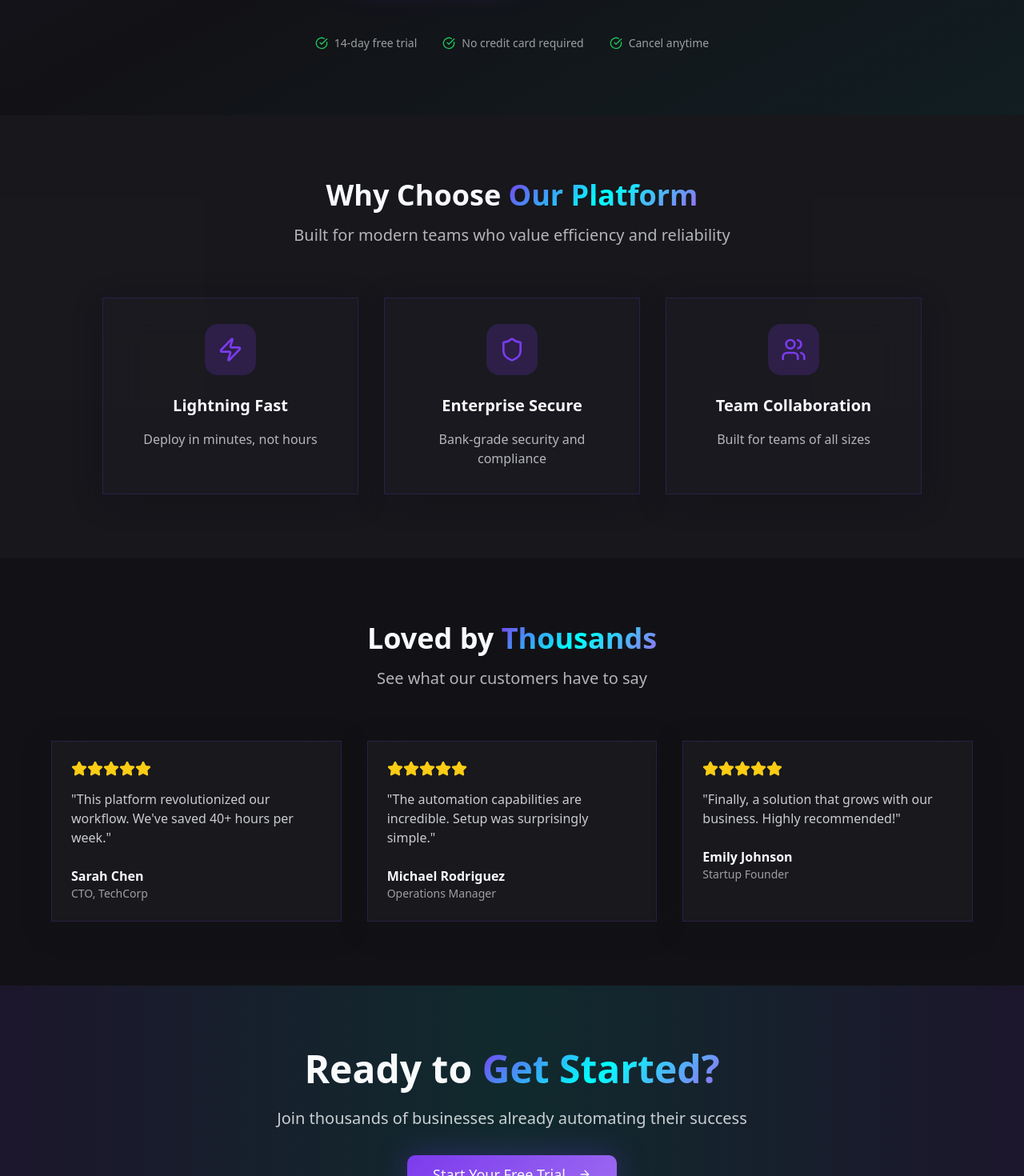
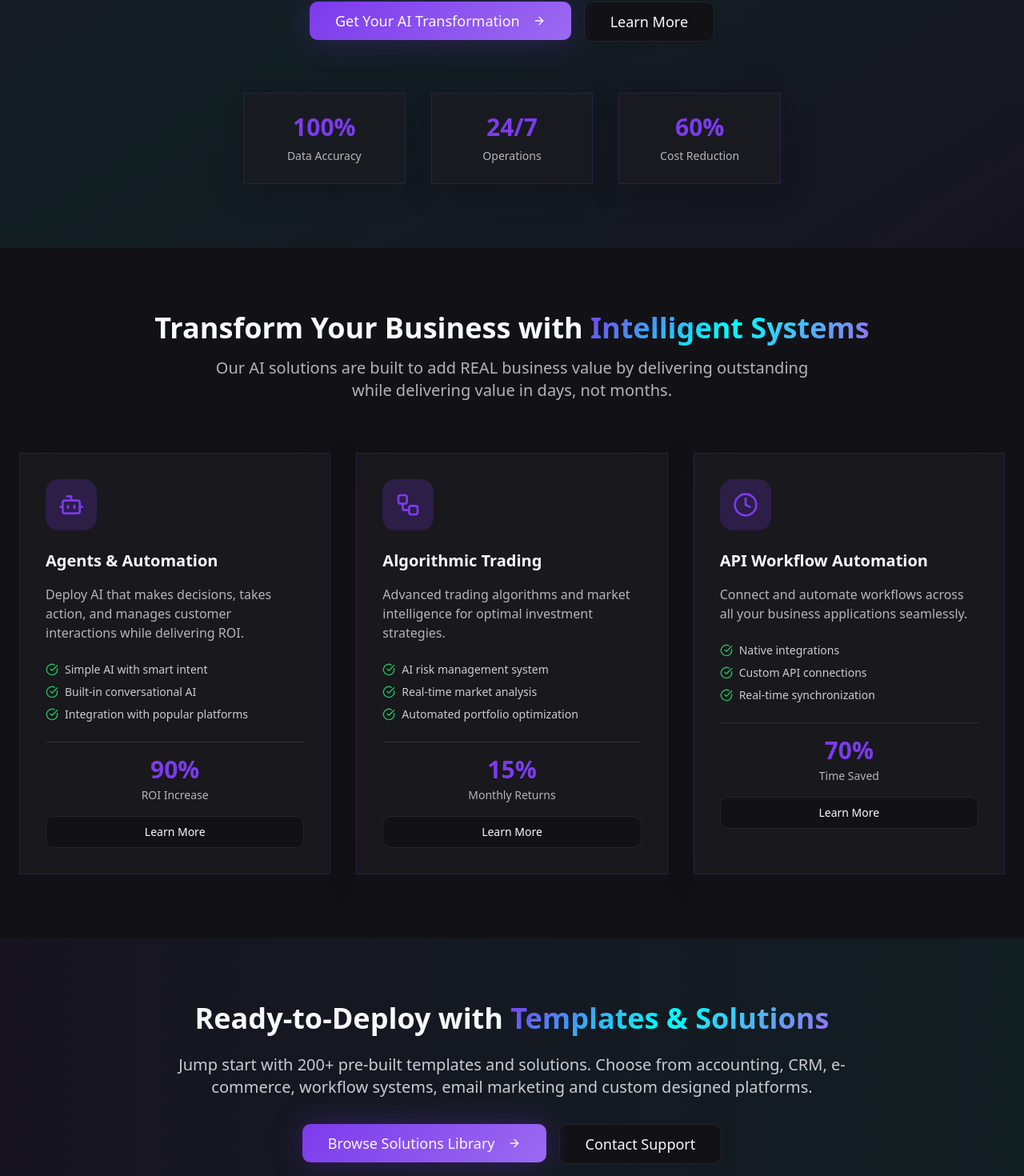
Before and after one commit to shaashish1/itgyani, a React (Vite) app: page / in a window 1280 px wide. Shown: the part 516-1986 px from the top of the page at 80% size. Built offline with nearby package versions, Linux system fonts and the light colour scheme.

Commit message:
Update landing page content

```diff
--- a/src/pages/Index.tsx
+++ b/src/pages/Index.tsx
@@ -1,5 +1,5 @@
 import { Button } from "@/components/ui/button";
-import { ArrowRight, CheckCircle, Star, Users, Zap, Shield } from "lucide-react";
+import { ArrowRight, CheckCircle, Bot, Workflow, Clock, Zap, Users, Target, TrendingUp, Building, Heart, ShoppingCart, Factory, Award } from "lucide-react";
 import { Link } from "react-router-dom";
 import { useState } from "react";
 import ConsultationModal from "@/components/modals/ConsultationModal";
@@ -9,42 +9,80 @@ import Footer from "@/components/Footer";
 const Index = () => {
   const [consultationModalOpen, setConsultationModalOpen] = useState(false);
 
-  const features = [
+  const heroStats = [
+    { value: "100%", label: "Data Accuracy" },
+    { value: "24/7", label: "Operations" },
+    { value: "60%", label: "Cost Reduction" }
+  ];
+
+  const services = [
     {
-      icon: Zap,
-      title: "Lightning Fast",
-      description: "Deploy in minutes, not hours"
+      icon: Bot,
+      title: "Agents & Automation",
+      description: "Deploy AI that makes decisions, takes action, and manages customer interactions while delivering ROI.",
+      features: ["Simple AI with smart intent", "Built-in conversational AI", "Integration with popular platforms"],
+      percentage: "90%",
+      metric: "ROI Increase"
     },
     {
-      icon: Shield,
-      title: "Enterprise Secure",
-      description: "Bank-grade security and compliance"
+      icon: Workflow,
+      title: "Algorithmic Trading",
+      description: "Advanced trading algorithms and market intelligence for optimal investment strategies.",
+      features: ["AI risk management system", "Real-time market analysis", "Automated portfolio optimization"],
+      percentage: "15%",
+      metric: "Monthly Returns"
     },
     {
-      icon: Users,
-      title: "Team Collaboration",
-      description: "Built for teams of all sizes"
+      icon: Clock,
+      title: "API Workflow Automation",
+      description: "Connect and automate workflows across all your business applications seamlessly.",
+      features: ["Native integrations", "Custom API connections", "Real-time synchronization"],
+      percentage: "70%",
+      metric: "Time Saved"
     }
   ];
 
-  const testimonials = [
+  const impactStats = [
+    { value: "$12.5M", label: "Cost Savings generated", sublabel: "across all customer projects" },
+    { value: "6,000", label: "Hours Automated", sublabel: "saving companies valuable time" },
+    { value: "97%", label: "Process Accuracy", sublabel: "maintaining high quality standards" },
+    { value: "500+", label: "Business Transformed", sublabel: "across various industries" },
+    { value: "2.4x", label: "Average Revenue 10x", sublabel: "return on AI investment" },
+    { value: "95.2%", label: "System Uptime", sublabel: "ensuring reliable operations" }
+  ];
+
+  const industryStats = [
     {
-      name: "Sarah Chen",
-      role: "CTO, TechCorp",
-      content: "This platform revolutionized our workflow. We've saved 40+ hours per week.",
-      rating: 5
+      industry: "Financial Services",
+      metrics: [
+        { label: "Operational Savings", value: "+340%" },
+        { label: "Processing Speed", value: "+65%" },
+        { label: "Error Reduction", value: "+28%" }
+      ]
     },
     {
-      name: "Michael Rodriguez",
-      role: "Operations Manager",
-      content: "The automation capabilities are incredible. Setup was surprisingly simple.",
-      rating: 5
+      industry: "E-commerce",
+      metrics: [
+        { label: "Revenue Growth", value: "+280%" },
+        { label: "Customer Satisfaction", value: "+45%" },
+        { label: "Order Processing", value: "+35%" }
+      ]
     },
     {
-      name: "Emily Johnson",
-      role: "Startup Founder",
-      content: "Finally, a solution that grows with our business. Highly recommended!",
-      rating: 5
+      industry: "Manufacturing",
+      metrics: [
+        { label: "Production Efficiency", value: "+220%" },
+        { label: "Quality Control", value: "+55%" },
+        { label: "Waste Reduction", value: "+42%" }
+      ]
+    },
+    {
+      industry: "Healthcare",
+      metrics: [
+        { label: "Patient Processing", value: "+190%" },
+        { label: "Diagnostic Accuracy", value: "+40%" },
+        { label: "Administrative Tasks", value: "+18%" }
+      ]
     }
   ];
 
@@ -53,23 +91,21 @@ const Index = () => {
       <Header />
 
       {/* Hero Section */}
-      <section className="relative pt-24 pb-20 overflow-hidden">
-        <div className="absolute inset-0 bg-gradient-to-br from-primary/5 via-transparent to-secondary/5" />
+      <section className="relative pt-24 pb-20 overflow-hidden bg-gradient-to-br from-primary/10 via-secondary/5 to-primary/5">
         <div className="container mx-auto px-6 relative">
           <div className="text-center max-w-4xl mx-auto">
             <div className="inline-flex items-center gap-2 px-4 py-2 rounded-full glass-card mb-8">
-              <div className="w-2 h-2 bg-green-500 rounded-full animate-pulse" />
-              <span className="text-sm font-medium">Now Live - Join 10,000+ Users</span>
+              <Zap className="w-4 h-4 text-primary" />
+              <span className="text-sm font-medium">Most Innovative Live AI Automation API</span>
             </div>
 
             <h1 className="text-5xl md:text-7xl font-bold mb-6 leading-tight">
-              Build the Future with{" "}
-              <span className="gradient-text">AI Automation</span>
+              Accelerate Your Business with{" "}
+              <span className="gradient-text">Intelligent Automation</span>
             </h1>
 
             <p className="text-xl md:text-2xl text-foreground/80 mb-12 max-w-3xl mx-auto">
-              Transform your business with intelligent workflows that work 24/7.
-              No coding required - just pure automation magic.
+              Transform critical business functions with top AI algorithms, reduce costs by 60%, increase efficiency by 300%, and scale without limits.
             </p>
 
             <div className="flex flex-col sm:flex-row gap-4 justify-center mb-16">
@@ -77,57 +113,67 @@ const Index = () => {
                 className="btn-hero text-lg px-8 py-6"
                 onClick={() => setConsultationModalOpen(true)}
               >
-                Start Free Trial
+                Get Your AI Transformation
                 <ArrowRight className="ml-2 h-5 w-5" />
               </Button>
-              <Link to="/services">
               <Button variant="outline" className="text-lg px-8 py-6">
-                  View Services
+                Learn More
               </Button>
-              </Link>
             </div>
 
-            {/* Trust Indicators */}
-            <div className="flex flex-wrap justify-center items-center gap-8 text-sm text-foreground/60">
-              <div className="flex items-center gap-2">
-                <CheckCircle className="h-4 w-4 text-green-500" />
-                <span>14-day free trial</span>
+            {/* Hero Stats */}
+            <div className="grid grid-cols-3 gap-8 max-w-2xl mx-auto">
+              {heroStats.map((stat, index) => (
+                <div key={index} className="glass-card p-6 text-center">
+                  <div className="text-3xl font-bold text-primary mb-2">{stat.value}</div>
+                  <div className="text-sm text-foreground/70">{stat.label}</div>
                 </div>
-              <div className="flex items-center gap-2">
-                <CheckCircle className="h-4 w-4 text-green-500" />
-                <span>No credit card required</span>
-              </div>
-              <div className="flex items-center gap-2">
-                <CheckCircle className="h-4 w-4 text-green-500" />
-                <span>Cancel anytime</span>
-              </div>
+              ))}
             </div>
           </div>
         </div>
       </section>
 
-      {/* Features Section */}
-      <section className="py-20 bg-muted/20">
+      {/* Transform Section */}
+      <section className="py-20">
         <div className="container mx-auto px-6">
           <div className="text-center mb-16">
             <h2 className="text-4xl font-bold mb-4">
-              Why Choose <span className="gradient-text">Our Platform</span>
+              Transform Your Business with <span className="gradient-text">Intelligent Systems</span>
             </h2>
-            <p className="text-xl text-foreground/70 max-w-2xl mx-auto">
-              Built for modern teams who value efficiency and reliability
+            <p className="text-xl text-foreground/70 max-w-3xl mx-auto">
+              Our AI solutions are built to add REAL business value by delivering outstanding while delivering value in days, not months.
             </p>
           </div>
 
-          <div className="grid md:grid-cols-3 gap-8 max-w-5xl mx-auto">
-            {features.map((feature, index) => {
-              const IconComponent = feature.icon;
+          <div className="grid md:grid-cols-3 gap-8">
+            {services.map((service, index) => {
+              const IconComponent = service.icon;
               return (
-                <div key={index} className="glass-card p-8 text-center hover-lift">
-                  <div className="w-16 h-16 bg-primary/20 rounded-2xl flex items-center justify-center mx-auto mb-6">
+                <div key={index} className="glass-card p-8 hover-lift">
+                  <div className="w-16 h-16 bg-primary/20 rounded-2xl flex items-center justify-center mb-6">
                     <IconComponent className="h-8 w-8 text-primary" />
                   </div>
-                  <h3 className="text-xl font-bold mb-4">{feature.title}</h3>
-                  <p className="text-foreground/70">{feature.description}</p>
+                  <h3 className="text-xl font-bold mb-4">{service.title}</h3>
+                  <p className="text-foreground/70 mb-6">{service.description}</p>
+
+                  <ul className="space-y-2 mb-6">
+                    {service.features.map((feature, idx) => (
+                      <li key={idx} className="flex items-start gap-2 text-sm">
+                        <CheckCircle className="h-4 w-4 text-green-500 mt-0.5 flex-shrink-0" />
+                        <span className="text-foreground/80">{feature}</span>
+                      </li>
+                    ))}
+                  </ul>
+
+                  <div className="text-center pt-4 border-t border-border">
+                    <div className="text-3xl font-bold text-primary mb-1">{service.percentage}</div>
+                    <div className="text-sm text-foreground/70">{service.metric}</div>
+                  </div>
+
+                  <Button variant="outline" className="w-full mt-4">
+                    Learn More
+                  </Button>
                 </div>
               );
             })}
@@ -135,30 +181,80 @@ const Index = () => {
         </div>
       </section>
 
-      {/* Testimonials Section */}
+      {/* Ready to Deploy Section */}
+      <section className="py-20 bg-gradient-to-r from-primary/5 to-secondary/5">
+        <div className="container mx-auto px-6 text-center">
+          <div className="max-w-4xl mx-auto">
+            <h2 className="text-4xl font-bold mb-6">
+              Ready-to-Deploy with <span className="gradient-text">Templates & Solutions</span>
+            </h2>
+            <p className="text-xl text-foreground/80 mb-8">
+              Jump start with 200+ pre-built templates and solutions. Choose from accounting, CRM, e-commerce,
+              workflow systems, email marketing and custom designed platforms.
+            </p>
+            <div className="flex flex-col sm:flex-row gap-4 justify-center">
+              <Button
+                className="btn-hero text-lg px-8 py-6"
+                onClick={() => setConsultationModalOpen(true)}
+              >
+                Browse Solutions Library
+                <ArrowRight className="ml-2 h-5 w-5" />
+              </Button>
+              <Button variant="outline" className="text-lg px-8 py-6">
+                Contact Support
+              </Button>
+            </div>
+          </div>
+        </div>
+      </section>
+
+      {/* Real Problems Section */}
       <section className="py-20">
         <div className="container mx-auto px-6">
           <div className="text-center mb-16">
             <h2 className="text-4xl font-bold mb-4">
-              Loved by <span className="gradient-text">Thousands</span>
+              Real Problems. <span className="gradient-text">AI Solutions.</span> Measurable Impact.
             </h2>
             <p className="text-xl text-foreground/70">
-              See what our customers have to say
+              Our AI solutions deliver quantifiable results for common business challenges across enterprises
             </p>
           </div>
 
-          <div className="grid md:grid-cols-3 gap-8 max-w-6xl mx-auto">
-            {testimonials.map((testimonial, index) => (
-              <div key={index} className="glass-card p-6 hover-lift">
-                <div className="flex items-center mb-4">
-                  {[...Array(testimonial.rating)].map((_, i) => (
-                    <Star key={i} className="h-5 w-5 text-yellow-400 fill-current" />
+          <div className="grid md:grid-cols-2 lg:grid-cols-3 gap-8">
+            {impactStats.map((stat, index) => (
+              <div key={index} className="glass-card p-8 text-center hover-lift">
+                <div className="text-5xl font-bold text-primary mb-4">{stat.value}</div>
+                <h4 className="text-lg font-semibold mb-2">{stat.label}</h4>
+                <p className="text-sm text-foreground/70">{stat.sublabel}</p>
+              </div>
             ))}
           </div>
-                <p className="text-foreground/80 mb-6">"{testimonial.content}"</p>
-                <div>
-                  <p className="font-semibold">{testimonial.name}</p>
-                  <p className="text-sm text-foreground/60">{testimonial.role}</p>
+        </div>
+      </section>
+
+      {/* Industry Impact Section */}
+      <section className="py-20 bg-muted/20">
+        <div className="container mx-auto px-6">
+          <div className="text-center mb-16">
+            <h2 className="text-4xl font-bold mb-4">
+              Measurable Impact Across <span className="gradient-text">Every Industry</span>
+            </h2>
+            <p className="text-xl text-foreground/70">
+              Our AI solutions deliver quantifiable results for businesses across various industries
+            </p>
+          </div>
+
+          <div className="grid md:grid-cols-2 gap-8">
+            {industryStats.map((industry, index) => (
+              <div key={index} className="glass-card p-8">
+                <h3 className="text-2xl font-bold mb-6 text-center">{industry.industry}</h3>
+                <div className="space-y-4">
+                  {industry.metrics.map((metric, idx) => (
+                    <div key={idx} className="flex justify-between items-center py-2 border-b border-border/20">
+                      <span className="text-foreground/80">{metric.label}</span>
+                      <span className="text-2xl font-bold text-primary">{metric.value}</span>
+                    </div>
+                  ))}
                 </div>
               </div>
             ))}
@@ -166,22 +262,71 @@ const Index = () => {
         </div>
       </section>
 
-      {/* CTA Section */}
-      <section className="py-20 bg-gradient-to-r from-primary/10 via-secondary/10 to-primary/10">
+      {/* Industry Success Stories */}
+      <section className="py-20">
+        <div className="container mx-auto px-6">
+          <div className="text-center mb-16">
+            <h2 className="text-4xl font-bold mb-4">
+              Industry-Specific <span className="gradient-text">Success Stories</span>
+            </h2>
+            <p className="text-xl text-foreground/70">
+              Get specific and industry-led solutions right out of the box - it's never been that easy to maximize.
+            </p>
+          </div>
+
+          <div className="text-center">
+            <p className="text-foreground/60 mb-8">Optimized across numerous business solutions and ROI</p>
+            <div className="grid grid-cols-2 md:grid-cols-4 gap-8 text-center">
+              <div>
+                <Building className="h-12 w-12 text-primary mx-auto mb-4" />
+                <div className="text-2xl font-bold text-green-500">+340%</div>
+                <div className="text-sm text-foreground/70">Financial Services ROI</div>
+              </div>
+              <div>
+                <ShoppingCart className="h-12 w-12 text-primary mx-auto mb-4" />
+                <div className="text-2xl font-bold text-green-500">+280%</div>
+                <div className="text-sm text-foreground/70">E-commerce Growth</div>
+              </div>
+              <div>
+                <Factory className="h-12 w-12 text-primary mx-auto mb-4" />
+                <div className="text-2xl font-bold text-green-500">+220%</div>
+                <div className="text-sm text-foreground/70">Manufacturing Efficiency</div>
+              </div>
+              <div>
+                <Heart className="h-12 w-12 text-primary mx-auto mb-4" />
+                <div className="text-2xl font-bold text-green-500">+190%</div>
+                <div className="text-sm text-foreground/70">Healthcare Processing</div>
+              </div>
+            </div>
+          </div>
+        </div>
+      </section>
+
+      {/* Final CTA Section */}
+      <section className="py-20 bg-gradient-to-r from-primary to-secondary">
         <div className="container mx-auto px-6 text-center">
-          <h2 className="text-4xl md:text-5xl font-bold mb-6">
-            Ready to <span className="gradient-text">Get Started?</span>
+          <h2 className="text-4xl md:text-5xl font-bold mb-6 text-white">
+            Ready to Transform Your Business?
           </h2>
-          <p className="text-xl text-foreground/80 mb-8 max-w-2xl mx-auto">
-            Join thousands of businesses already automating their success
+          <p className="text-xl text-white/90 mb-8 max-w-2xl mx-auto">
+            Join 10,000+ companies already using our AI automation solutions to scale their operations.
           </p>
+          <div className="flex flex-col sm:flex-row gap-4 justify-center">
             <Button
-            className="btn-hero text-lg px-8 py-6"
+              variant="secondary"
+              className="text-lg px-8 py-6"
               onClick={() => setConsultationModalOpen(true)}
             >
-            Start Your Free Trial
+              Schedule Consultation
               <ArrowRight className="ml-2 h-5 w-5" />
             </Button>
+            <Button
+              variant="outline"
+              className="text-lg px-8 py-6 border-white text-white hover:bg-white hover:text-primary"
+            >
+              Explore Solutions
+            </Button>
+          </div>
         </div>
       </section>
 
```
Lines whose indentation alone changed are shown as unchanged.
